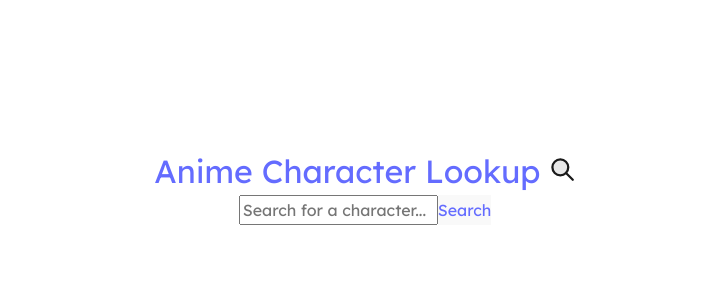
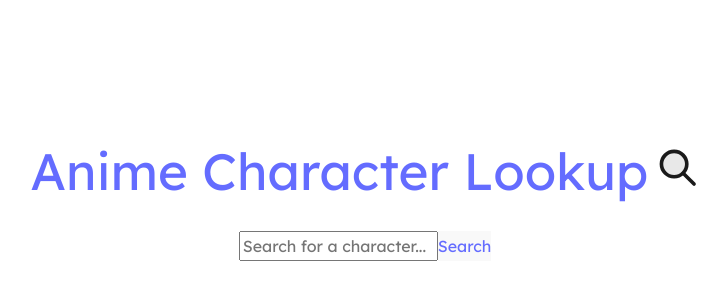
Before and after one commit to sebilune/character-lookup, a React (Vite) app: page / in a window 1280 px wide. Shown: the part 190-490 px from the top of the page, without its empty margins (275-1002 px from the left). Built offline with nearby package versions, Linux system fonts and the light colour scheme.

Commit message:
feat: implement title class in CharacterInfo
- Apply `.title` class to the main heading in CharacterInfo.tsx for enhanced styling and consistency across the application.

```diff
--- a/src/components/CharacterInfo.tsx
+++ b/src/components/CharacterInfo.tsx
@@ -101,7 +101,7 @@ const CharacterInfo: React.FC<CharacterInfoProps> = ({
 
   return (
     <>
-      <h1>
+      <h1 className="title">
         <a href="https://github.com/sebilune/character-lookup">
           Anime Character Lookup
         </a>
```
